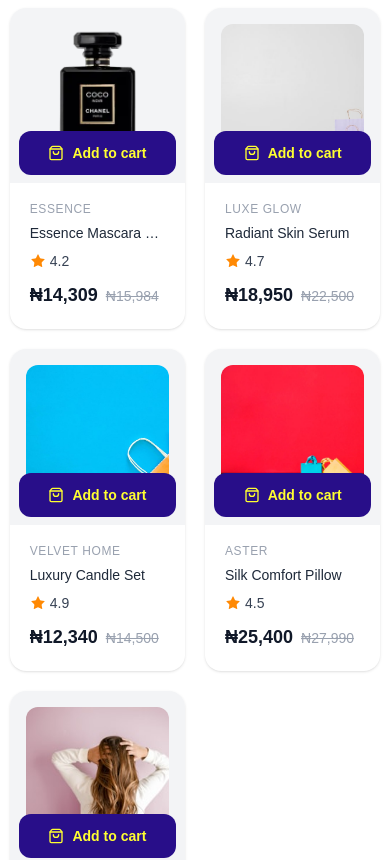
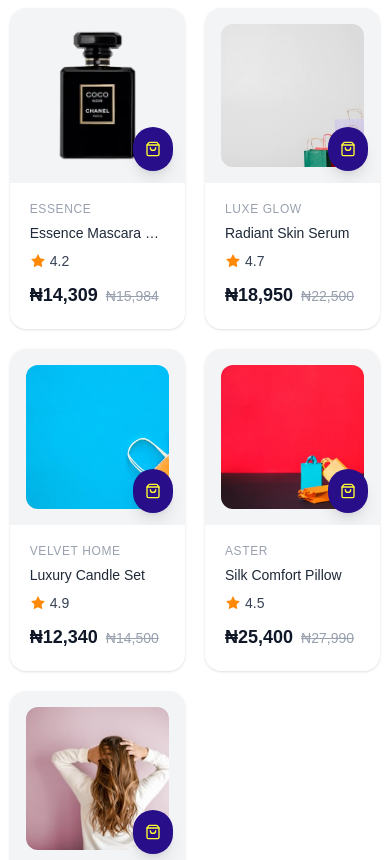
Before and after one commit to bosskings/cartbehind-ecommerce, a Next.js app: page / in a window 390 px wide. Shown: the part 2040-2900 px from the top of the page. Built offline with nearby package versions, Linux system fonts and the light colour scheme.

Commit message:
add to cart button adjustment

```diff
--- a/src/components/ProductCard.jsx
+++ b/src/components/ProductCard.jsx
@@ -46,11 +46,12 @@
 
           <button
             type="button"
-            className="absolute inset-x-0 bottom-2 z-20 mx-auto flex w-[90%] items-center justify-center gap-2 rounded-xl bg-[var(--theme)] px-3 py-3 text-sm font-semibold text-[var(--theme-second)] transition-all duration-300 md:translate-y-full md:opacity-0 md:group-hover:translate-y-0 md:group-hover:opacity-100"
+            aria-label="Add to cart"
+            className="absolute right-3 bottom-3 z-20 flex h-11 items-center justify-center gap-2 rounded-full bg-[var(--theme)] px-3 text-[var(--theme-second)] shadow-lg transition-all duration-300 md:inset-x-0 md:mx-auto md:bottom-2 md:w-[90%] md:rounded-xl md:px-5 md:translate-y-full md:opacity-0 md:group-hover:translate-y-0 md:group-hover:opacity-100"
             onClick={handleAddToCart}
           >
             <ShoppingBag size={16} />
-            Add to cart
+            <span className="hidden md:inline">Add to cart</span>
           </button>
 
           {discountPercent ? (
```
